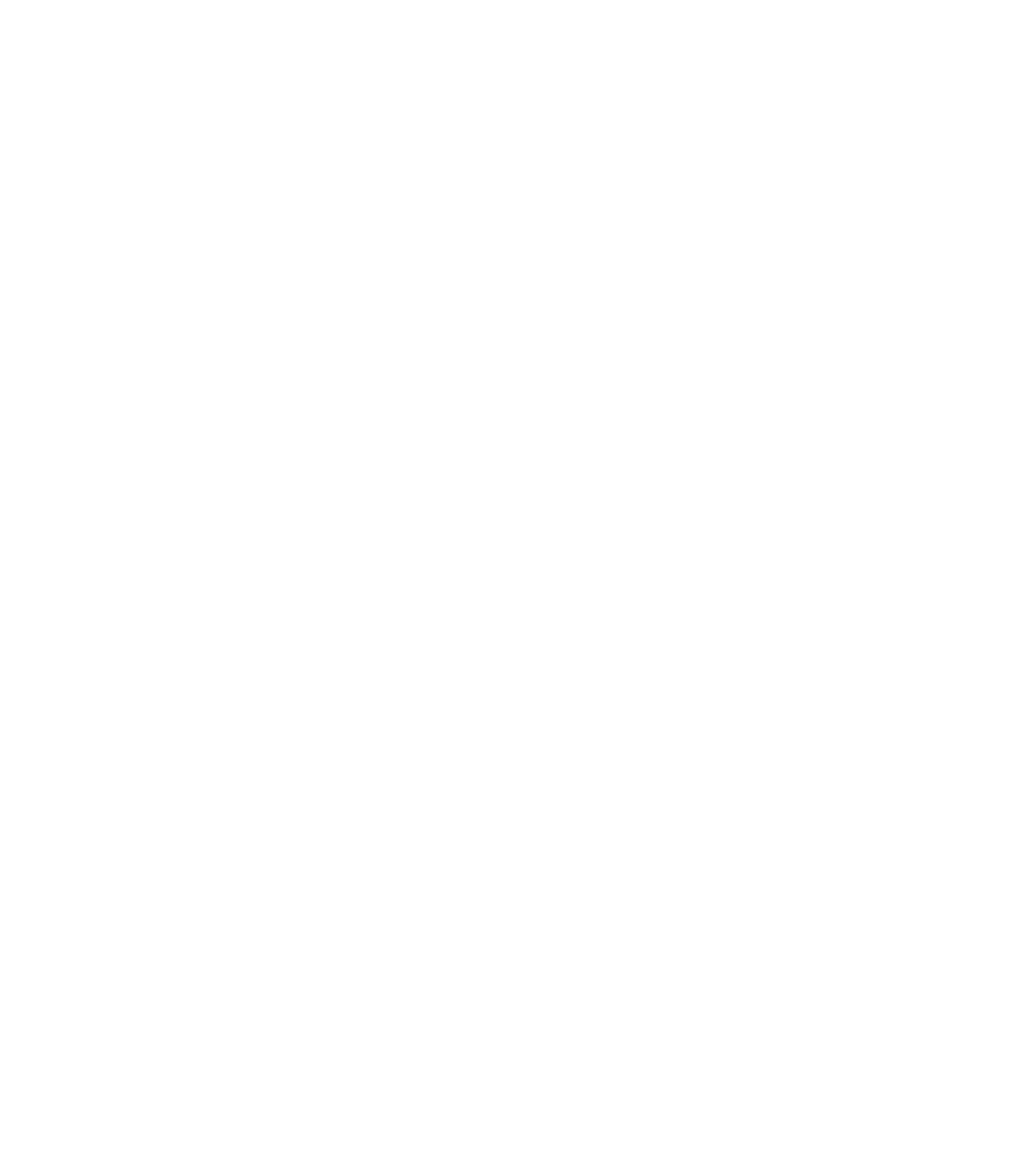
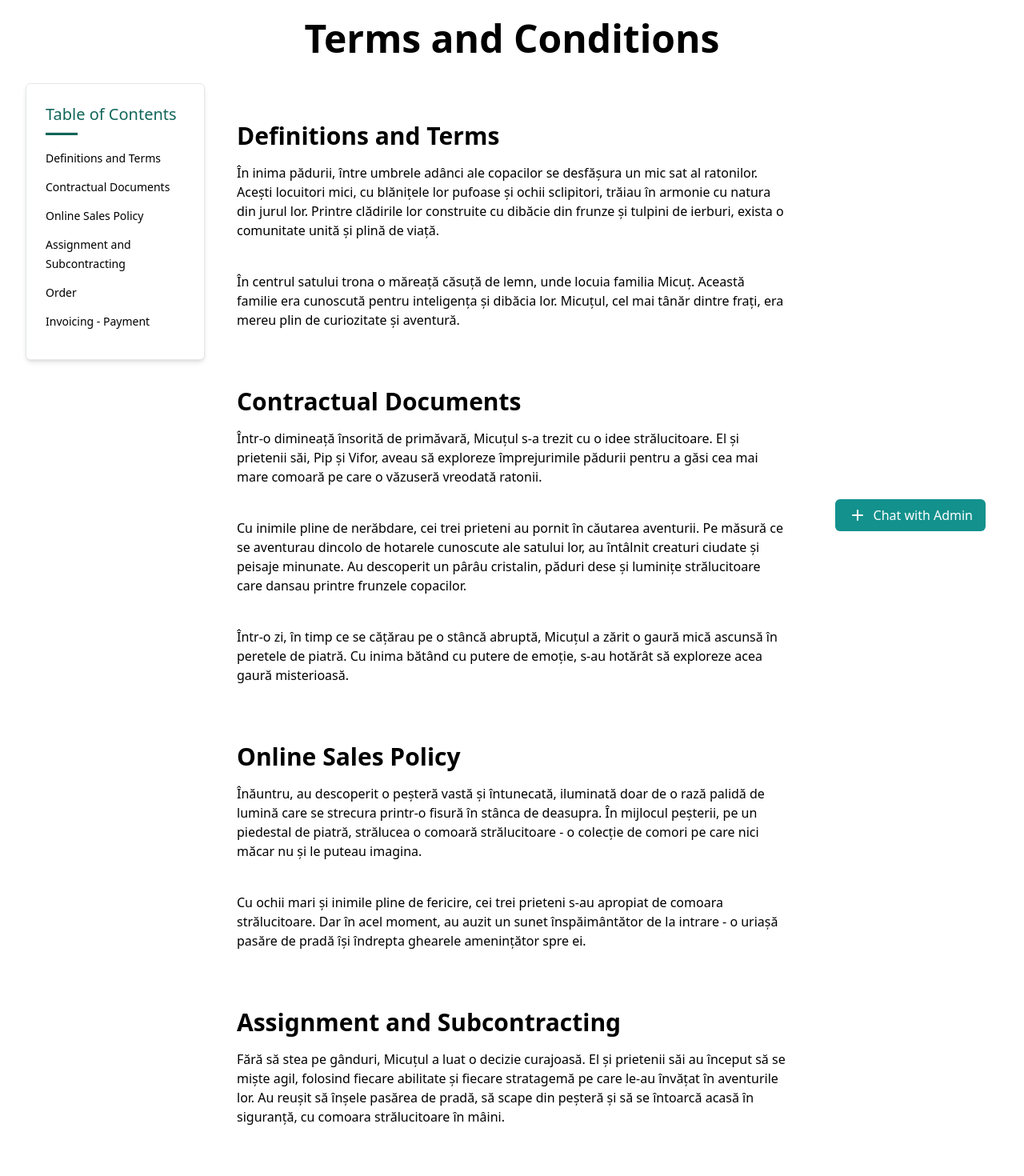
Before and after one commit to CleanCodeRo/SalesAppTemplate-Frontend, a React (Vite) app in the folder SalesApp/: page /termsAndConditions in a window 1280 px wide. Before the commit this address had no page. Shown: the part 120-1590 px from the top of the page at 80% size. Before the commit the page ends 800 px from the top, so only its background shows below. Built offline with nearby package versions, Linux system fonts and the light colour scheme.

Commit message:
Terms&Conditions

```diff
--- /dev/null
+++ b/SalesApp/src/Components/TermsAndConditions/TermsAndConditions.jsx
@@ -0,0 +1,191 @@
+import React from "react";
+import Header from "../Header/Header";
+import Footer from "../Footer/Footer";
+
+const TermsAndConditions = () => {
+  return (
+    <div>
+      <Header />
+      <div className="w-screen bg-white pt-36">
+        <main className="relative mx-auto px-10 md:max-w-screen-md">
+          <div className="top-20 -left-56 mb-10 w-full max-w-xs rounded-md border bg-white px-6 py-6 shadow-md lg:absolute lg:w-56">
+            <div className="pb-2 text-xl font-medium text-primary-100">
+              Table of Contents
+            </div>
+            <hr className="h-1 w-10 bg-primary-100" />
+            <div className="mt-4">
+              <div className="mb-3">
+                <a
+                  className="mb-1 text-sm font-medium text-black hover:text-primary-200"
+                  href="#section-one"
+                >
+                  Definitions and Terms
+                </a>
+              </div>
+              <div className="mb-3">
+                <a
+                  className="mb-1 text-sm font-medium text-black hover:text-primary-200"
+                  href="#section-two"
+                >
+                  Contractual Documents
+                </a>
+              </div>
+              <div className="mb-3">
+                <a
+                  className="mb-1 text-sm font-medium text-black hover:text-primary-200"
+                  href="#section-three"
+                >
+                  Online Sales Policy
+                </a>
+              </div>
+              <div className="mb-3">
+                <a
+                  className="mb-1 text-sm font-medium text-black hover:text-primary-200"
+                  href="#section-four"
+                >
+                  Assignment and Subcontracting
+                </a>
+              </div>
+              <div className="mb-3">
+                <a
+                  className="mb-1 text-sm font-medium text-black hover:text-primary-200"
+                  href="#section-five"
+                >
+                  Order
+                </a>
+              </div>
+              <div className="mb-3">
+                <a
+                  className="mb-1 text-sm font-medium text-black hover:text-primary-200"
+                  href="#section-six"
+                >
+                  Invoicing - Payment
+                </a>
+              </div>
+            </div>
+          </div>
+          <article className="text-black">
+            <h1 className="mb-12 text-center font-sans text-5xl font-bold">
+              Terms and Conditions
+            </h1>
+            <h2
+              id="section-one"
+              className="mb-4 text-3xl font-bold"
+              style={{ marginTop: "-88px", paddingTop: "120px" }}
+            >
+              Definitions and Terms
+            </h2>
+            <p className="mb-10 text-black">
+              În inima pădurii, între umbrele adânci ale copacilor se desfășura
+              un mic sat al ratonilor. Acești locuitori mici, cu blănițele lor
+              pufoase și ochii sclipitori, trăiau în armonie cu natura din jurul
+              lor. Printre clădirile lor construite cu dibăcie din frunze și
+              tulpini de ierburi, exista o comunitate unită și plină de viață.
+            </p>
+            <p className="mb-10 text-black">
+              În centrul satului trona o măreață căsuță de lemn, unde locuia
+              familia Micuț. Această familie era cunoscută pentru inteligența și
+              dibăcia lor. Micuțul, cel mai tânăr dintre frați, era mereu plin
+              de curiozitate și aventură.
+            </p>
+            <h2
+              id="section-two"
+              className="mb-4 text-3xl font-bold"
+              style={{ marginTop: "-88px", paddingTop: "120px" }}
+            >
+              Contractual Documents
+            </h2>
+            <p className="mb-10 text-black">
+              Într-o dimineață însorită de primăvară, Micuțul s-a trezit cu o
+              idee strălucitoare. El și prietenii săi, Pip și Vifor, aveau să
+              exploreze împrejurimile pădurii pentru a găsi cea mai mare comoară
+              pe care o văzuseră vreodată ratonii.
+            </p>
+
+            <p className="mb-10 text-black">
+              Cu inimile pline de nerăbdare, cei trei prieteni au pornit în
+              căutarea aventurii. Pe măsură ce se aventurau dincolo de hotarele
+              cunoscute ale satului lor, au întâlnit creaturi ciudate și peisaje
+              minunate. Au descoperit un pârâu cristalin, păduri dese și
+              luminițe strălucitoare care dansau printre frunzele copacilor.
+            </p>
+
+            <p className="mb-10 text-black">
+              Într-o zi, în timp ce se cățărau pe o stâncă abruptă, Micuțul a
+              zărit o gaură mică ascunsă în peretele de piatră. Cu inima bătând
+              cu putere de emoție, s-au hotărât să exploreze acea gaură
+              misterioasă.
+            </p>
+
+            <h2
+              id="section-three"
+              className="mb-4 text-3xl font-bold"
+              style={{ marginTop: "-88px", paddingTop: "120px" }}
+            >
+              Online Sales Policy
+            </h2>
+            <p className="mb-10 text-black">
+              Înăuntru, au descoperit o peșteră vastă și întunecată, iluminată
+              doar de o rază palidă de lumină care se strecura printr-o fisură
+              în stânca de deasupra. În mijlocul peșterii, pe un piedestal de
+              piatră, strălucea o comoară strălucitoare - o colecție de comori
+              pe care nici măcar nu și le puteau imagina.
+            </p>
+            <p className="mb-10 text-black">
+              Cu ochii mari și inimile pline de fericire, cei trei prieteni s-au
+              apropiat de comoara strălucitoare. Dar în acel moment, au auzit un
+              sunet înspăimântător de la intrare - o uriașă pasăre de pradă își
+              îndrepta ghearele amenințător spre ei.
+            </p>
+            <h2
+              id="section-four"
+              className="mb-4 text-3xl font-bold"
+              style={{ marginTop: "-88px", paddingTop: "120px" }}
+            >
+              Assignment and Subcontracting
+            </h2>
+            <p className="mb-10 text-black">
+              Fără să stea pe gânduri, Micuțul a luat o decizie curajoasă. El și
+              prietenii săi au început să se miște agil, folosind fiecare
+              abilitate și fiecare stratagemă pe care le-au învățat în
+              aventurile lor. Au reușit să înșele pasărea de pradă, să scape din
+              peșteră și să se întoarcă acasă în siguranță, cu comoara
+              strălucitoare în mâini.
+            </p>
+
+            <h2
+              id="section-five"
+              className="mb-4 text-3xl font-bold"
+              style={{ marginTop: "-88px", paddingTop: "120px" }}
+            >
+              Order
+            </h2>
+            <p className="mb-10 text-black">
+              Întorcându-se în sat, Micuțul și prietenii săi au fost primiți cu
+              bucurie și aplauze. Comoara pe care au adus-o înapoi a adus nu
+              doar bogăție materială, ci și un sentiment de unitate și mândrie
+              în comunitatea lor de ratoni.
+            </p>
+            <h2
+              id="section-six"
+              className="mb-4 text-3xl font-bold"
+              style={{ marginTop: "-88px", paddingTop: "120px" }}
+            >
+              Invoicing - Payment
+            </h2>
+            <p className="mb-10 text-black">
+              De atunci, Micuțul și prietenii săi au continuat să aibă aventuri
+              minunate, dar niciodată nu au uitat lecția învățată din acea
+              călătorie - că cele mai mari comori sunt prietenia, curajul și
+              unitatea.
+            </p>
+          </article>
+        </main>
+      </div>
+
+      <Footer />
+    </div>
+  );
+};
+
+export default TermsAndConditions;
--- a/SalesApp/src/main.jsx
+++ b/SalesApp/src/main.jsx
@@ -10,6 +10,7 @@
 import Product from './Components/Products/ProductPage/ProductPage';
 import AboutUs from './Components/AboutUs/AboutUs';
 import CartCheckout from './Components/CartCheckout/CartCheckout';
+import TermsAndConditions from './Components/TermsAndConditions/TermsAndConditions';
 
 const Main = () => {
   return (
@@ -32,6 +33,9 @@
       <Routes>
         <Route path="/checkout" element={<CartCheckout />} />
       </Routes>
+      <Routes>
+        <Route path="/termsAndConditions" element={<TermsAndConditions />} />
+      </Routes>
     </BrowserRouter>
   );
 }
```
Also changed, not shown: SalesApp/src/images/T&C.jpg (added).
